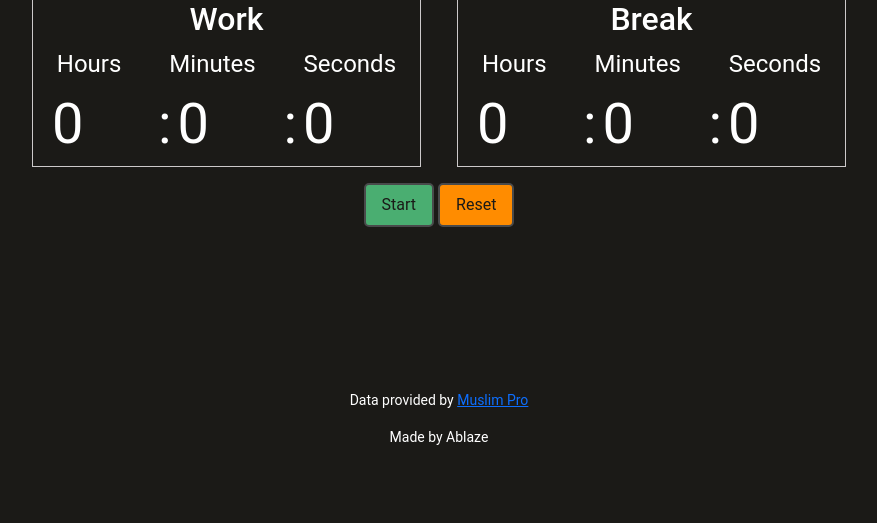
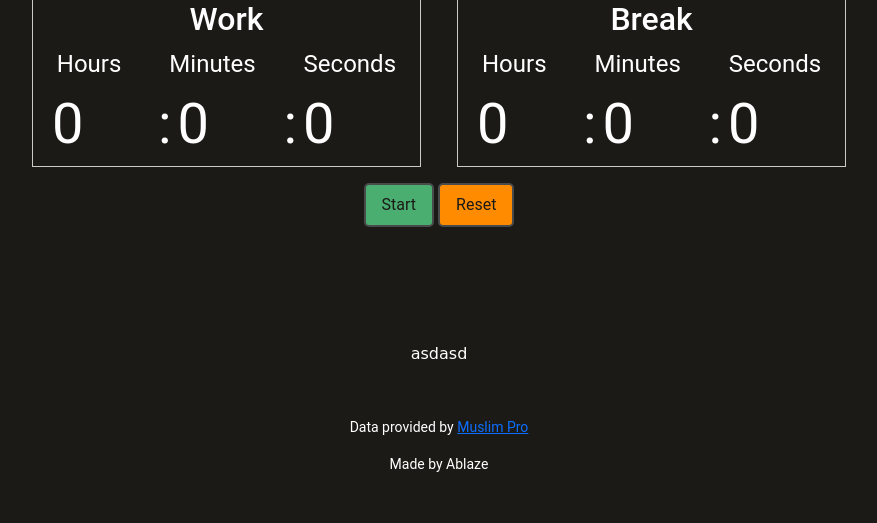
Before and after one commit to ablazeArt/prayer-todo, a Flask app: page / in a window 1280 px wide. Shown: the part 312-835 px from the top of the page, without its empty margins (201-1078 px from the left). Before the commit the page ends 757 px from the top, so only its background shows below. Run offline with Flask 2, Linux system fonts and the light colour scheme; data that the repository does not hold is empty; some libraries are stand-ins or nearby versions.

Commit message:
Update prayer.html

```diff
--- a/templates/prayer.html
+++ b/templates/prayer.html
@@ -108,7 +108,7 @@
                     </div>
                 </div>
 
-                <p id="triggerAudio"></p>
+                <button id="triggerAudio">asdasd</button>
                 <audio id="audio" src="{{ url_for('static', filename='alarm.mp3') }}"></audio>
 
             <script type="text/javascript" src="{{ url_for('static', filename='main.js') }}"></script>
```
